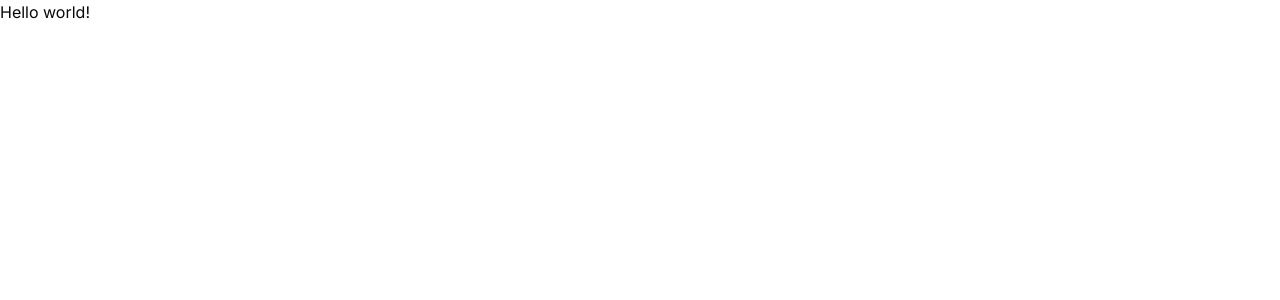
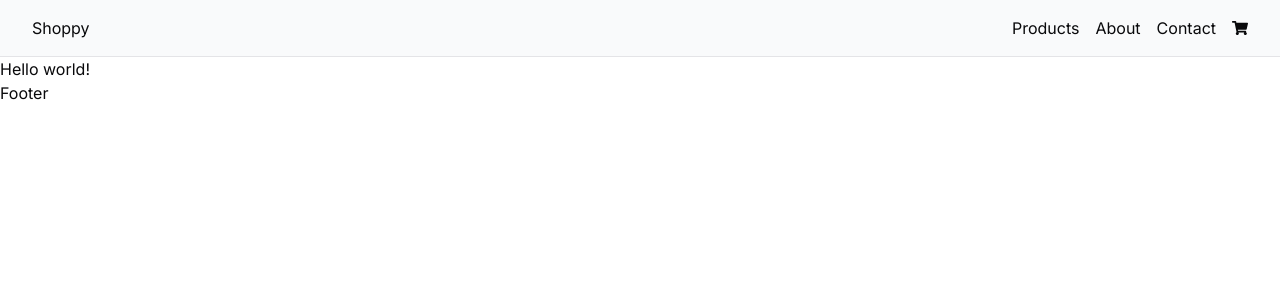
Before and after one commit to Aske21/CEN-392-Senior-Design-Project, a Next.js app in the folder frontend/: page /en in a window 1280 px wide. Shown: the top 300 px of the page. Built offline with nearby package versions, Linux system fonts and the light colour scheme.

Commit message:
feat: Header/Footer layouting

```diff
--- a/frontend/package.json
+++ b/frontend/package.json
@@ -23,6 +23,7 @@
     "react": "^18",
     "react-dom": "^18",
     "react-i18next": "^14.1.0",
+    "react-icons": "^5.0.1",
     "tailwind-merge": "^2.2.2",
     "tailwindcss-animate": "^1.0.7"
   },
--- a/frontend/src/app/[locale]/layout.tsx
+++ b/frontend/src/app/[locale]/layout.tsx
@@ -3,6 +3,8 @@ import { Inter as FontSans } from "next/font/google";
 import { cn } from "@/lib/utils";
 import QueryProvider from "@/hooks/QueryProvider";
 import { ReactQueryDevtools } from "@tanstack/react-query-devtools";
+import Header from "@/components/header";
+import Footer from "@/components/footer";
 
 type RootLayoutProps = {
   children: React.ReactNode;
@@ -25,7 +27,9 @@ export default function RootLayout({ children, params }: RootLayoutProps) {
         )}
       >
         <QueryProvider>
+          <Header />
           <>{children}</>
+          <Footer />
           <ReactQueryDevtools initialIsOpen={false} />
         </QueryProvider>
       </body>
--- /dev/null
+++ b/frontend/src/components/footer.tsx
@@ -0,0 +1,9 @@
+import React from "react";
+
+type Props = {};
+
+const Footer = (props: Props) => {
+  return <div>Footer</div>;
+};
+
+export default Footer;
--- /dev/null
+++ b/frontend/src/components/header.tsx
@@ -0,0 +1,42 @@
+"use client";
+
+import Link from "next/link";
+import React, { useState } from "react";
+import { FaShoppingCart, FaBars, FaTimes } from "react-icons/fa";
+
+const Header = () => {
+  const [isMenuOpen, setIsMenuOpen] = useState(false);
+
+  const toggleMenu = () => {
+    setIsMenuOpen(!isMenuOpen);
+  };
+
+  return (
+    <div className="relative z-10 border-b py-4 bg-gray-50">
+      <div className="container mx-auto flex justify-between items-center">
+        <Link href="/">Shoppy</Link>
+        <div className="md:hidden">
+          {isMenuOpen ? (
+            <FaTimes className="text-gray-600" onClick={toggleMenu} />
+          ) : (
+            <FaBars className="text-gray-600" onClick={toggleMenu} />
+          )}
+        </div>
+        <nav
+          className={`md:flex md:space-x-4 items-center ${
+            isMenuOpen ? "block" : "hidden"
+          } `}
+        >
+          <Link href="/">Products</Link>
+          <Link href="/">About</Link>
+          <Link href="/">Contact</Link>
+          <Link href="/">
+            <FaShoppingCart />
+          </Link>
+        </nav>
+      </div>
+    </div>
+  );
+};
+
+export default Header;
--- /dev/null
+++ b/frontend/src/hooks/useDisclossure/index.tsx
@@ -0,0 +1,28 @@
+import { useCallback, useState } from "react";
+
+export type useDisclosureType = {
+  isOpen: boolean;
+  onOpen: () => void;
+  onClose: () => void;
+  onToggle: () => void;
+};
+
+const useDisclosure = (defaultIsOpen = false): useDisclosureType => {
+  const [isOpen, setIsOpen] = useState(defaultIsOpen);
+
+  const onOpen = useCallback(() => setIsOpen(true), []);
+  const onClose = useCallback(() => setIsOpen(false), []);
+  const onToggle = useCallback(
+    () => setIsOpen((prevIsOpen) => !prevIsOpen),
+    []
+  );
+
+  return {
+    isOpen,
+    onOpen,
+    onClose,
+    onToggle,
+  };
+};
+
+export default useDisclosure;
```
Also changed, not shown: 1 other file (tests, documents, lock files or other folders).
